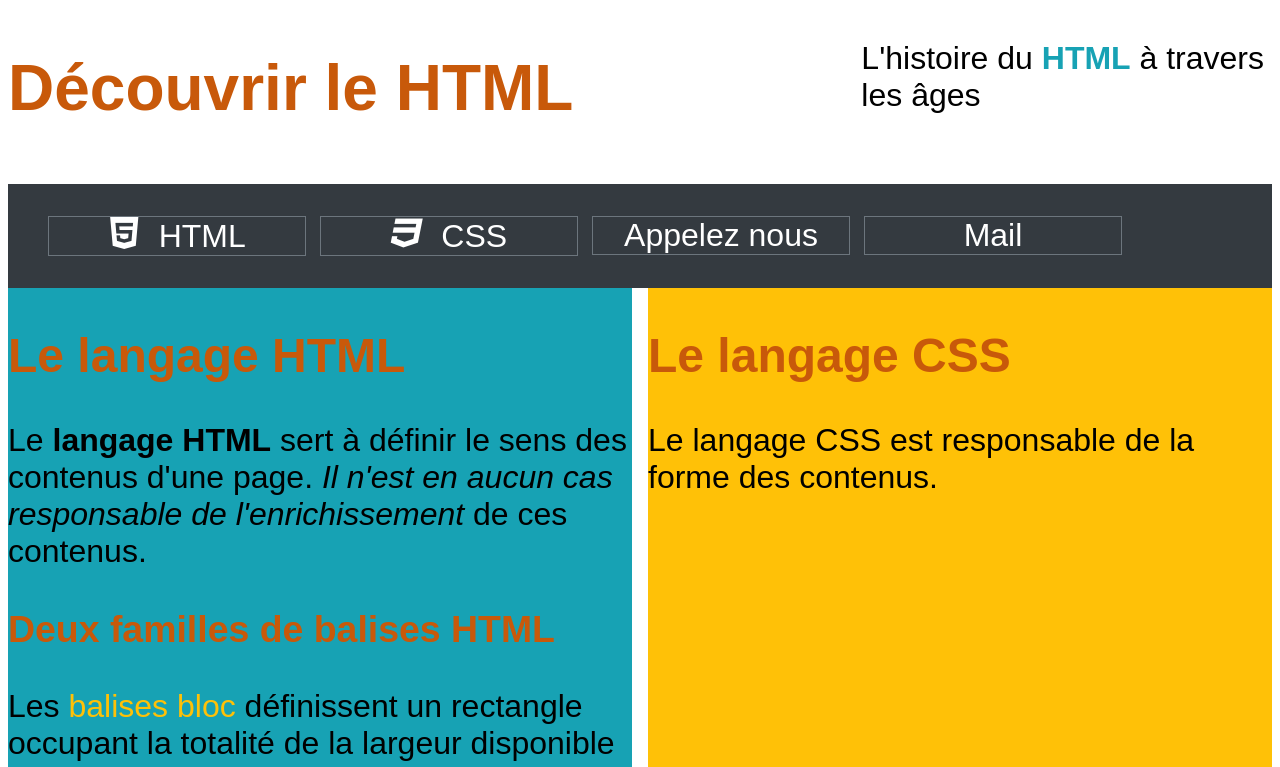
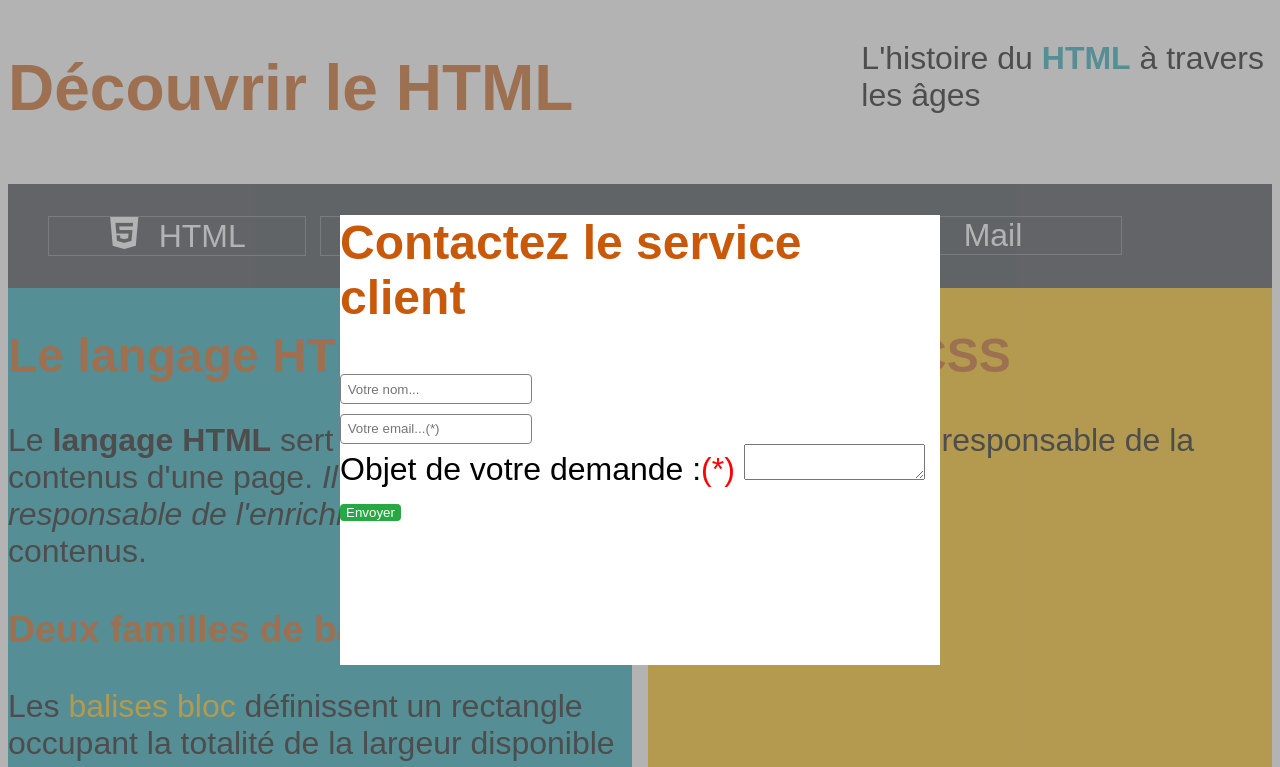
Before and after one commit to derkovlev/init_html, a plain HTML site: page index.html in a window 1280 px wide. Shown: the top 767 px of the page. Drawn offline with Linux system fonts and the light colour scheme; files whose address does not match are found by name.

Commit message:
Modal design

```diff
--- a/assets/css/styles.css
+++ b/assets/css/styles.css
@@ -195,3 +195,26 @@ span[class^="icon-"] {
 main article p span{
     color: var(--warning);
 }
+
+/**
+* Modal desigh
+**/
+
+.outer-modal {
+    position: fixed; /**C'est moi qui décide de l'endroit où placer l'élément**/
+    top: 0;
+    left: 0;
+    height: 100%;
+    width: 100%;
+    background-color: rgb(128, 128, 128, .6);
+}
+
+.inner-modal {
+    position: relative;
+    background-color: var(--light);
+    width: 600px;
+    height: 450px;
+    margin: 0 auto;
+    top: 50%;
+    transform: translateY(-50%);
+}
--- a/index.html
+++ b/index.html
@@ -164,8 +164,10 @@
         <!--Template pour l'affichage du formulaire de contact-->
         <!--<template id="form-template">-->
             <!--form c'est un ensemble de champs (ou contrôle de formulaire)-->
+            <div class="outer-modal">
+                <div class="inner-modal">
+                    <h2>Contactez le service client</h2>
                     <form>
-                <h2>Contactez le service client</h2>
                         <div>
                             <input type="text" name="name-ctrl" id="name-ctrl" placeholder="Votre nom..." required>
                         </div>
@@ -180,6 +182,8 @@
                             <button id="send-ctrl" type="submit"> Envoyer</button>
                         </div>
                     </form>
+                </div>
+            </div>
         <!--</template>-->
 
         <!--Fin du template pour l'affichage du formulaire de contact-->
```
Lines whose indentation alone changed are shown as unchanged.
